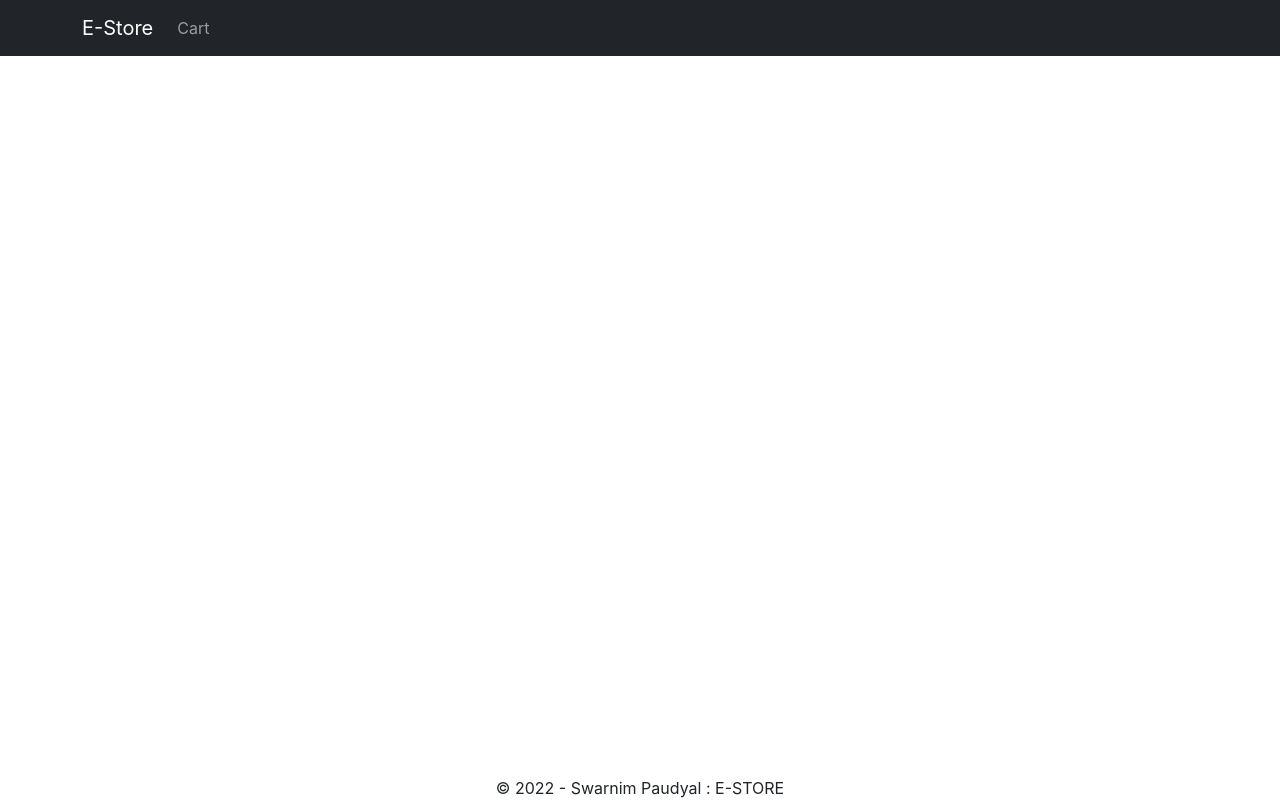
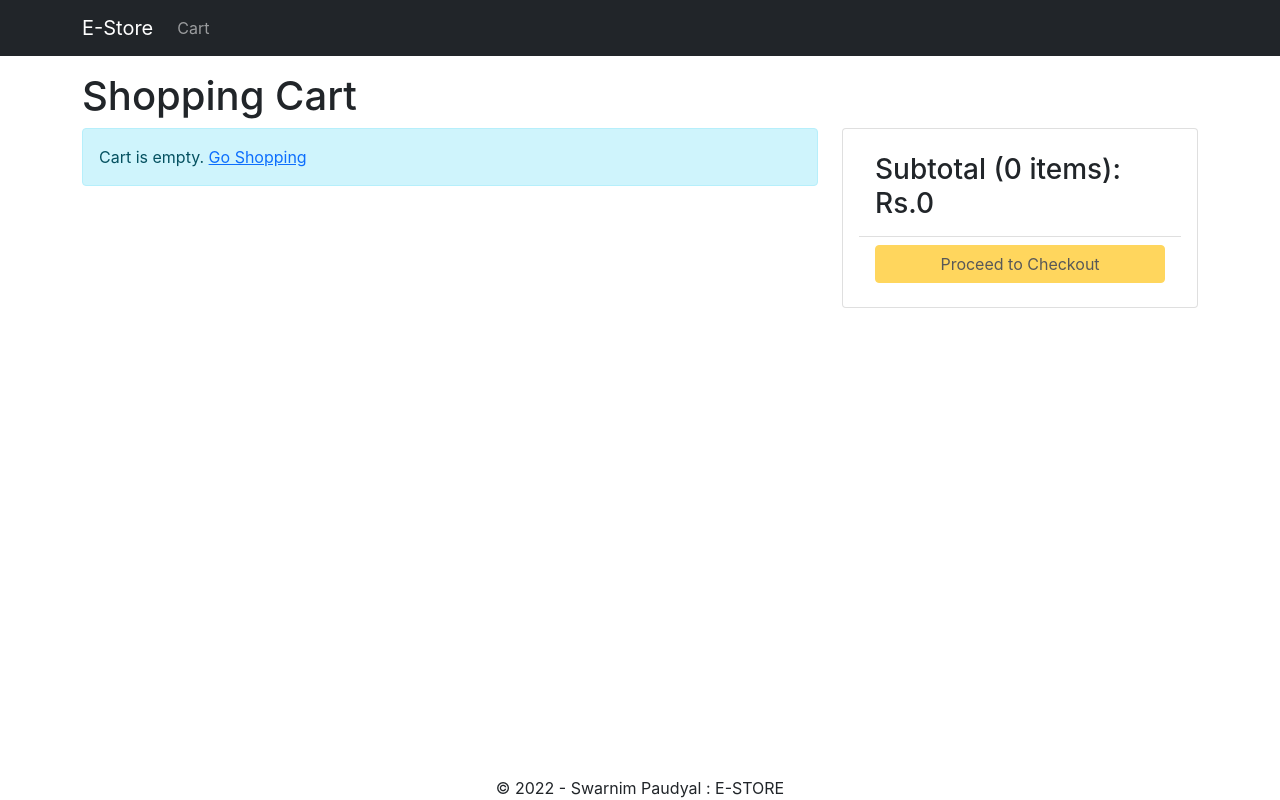
Before and after one commit to Swarnim55/MERN_E-Store, a React (Create React App) app in the folder frontend/: page /cart in a window 1280 px wide. Built offline with nearby package versions, Linux system fonts and the light colour scheme.

Commit message:
Created CartScreen Component

```diff
--- a/frontend/src/App.js
+++ b/frontend/src/App.js
@@ -8,6 +8,7 @@
 import Badge from 'react-bootstrap/esm/Badge';
 import { useContext } from 'react';
 import { Store } from './Store';
+import CartScreen from './screens/CartScreen';
 function App() {
   const { state } = useContext(Store);
   const { cart } = state;
@@ -38,6 +39,7 @@
           <Container className="mt-3">
             <Routes>
               <Route path="/product/:slug" element={<ProductScreen />} />
+              <Route path="/cart" element={<CartScreen />} />
               <Route path="/" element={<HomeScreen />} />
             </Routes>
           </Container>
--- a/frontend/src/index.css
+++ b/frontend/src/index.css
@@ -45,3 +45,7 @@
 .img-large {
   max-width: 100%;
 }
+
+.img-thumbnail {
+  height: 80px;
+}
--- /dev/null
+++ b/frontend/src/screens/CartScreen.js
@@ -0,0 +1,96 @@
+import { useContext } from 'react';
+import { Store } from '../Store';
+import { Helmet } from 'react-helmet-async';
+import Row from 'react-bootstrap/Row';
+import Col from 'react-bootstrap/Col';
+import MessageBox from '../components/MessageBox';
+import ListGroup from 'react-bootstrap/ListGroup';
+import Button from 'react-bootstrap/Button';
+import Card from 'react-bootstrap/Card';
+import { Link } from 'react-router-dom';
+import ListGroupItem from 'react-bootstrap/esm/ListGroupItem';
+
+export default function CartScreen() {
+  const { state, dispatch: ctxDispatch } = useContext(Store);
+  const {
+    cart: { cartItems },
+  } = state;
+  return (
+    <div>
+      <Helmet>
+        <title>Shopping Cart</title>
+      </Helmet>
+      <h1>Shopping Cart </h1>
+      <Row>
+        <Col md={8}>
+          {cartItems.length === 0 ? (
+            <MessageBox>
+              Cart is empty. <Link to="/">Go Shopping</Link>
+            </MessageBox>
+          ) : (
+            <ListGroup>
+              {cartItems.map((item) => (
+                <ListGroup.Item key={item._id}>
+                  <Row className="align-items-center">
+                    <Col md={4}>
+                      <img
+                        src={item.image}
+                        alt={item.name}
+                        className="img-fluid rounded img-thumbnail"
+                      ></img>{' '}
+                      <Link to={`/product/${item.slug}`}>{item.name}</Link>
+                    </Col>
+                    <Col md={3}>
+                      <Button variant="light" disabled={item.quantity === 1}>
+                        <i className="fas fa-minus-circle"></i>
+                      </Button>{' '}
+                      <span>{item.quantity}</span>{' '}
+                      <Button
+                        variant="light"
+                        disabled={item.quantity === item.countInStock}
+                      >
+                        <i className="fas fa-plus-circle"></i>
+                      </Button>
+                    </Col>
+                    <Col md={3}>Rs. {item.price}</Col>
+                    <Col md={2}>
+                      <Button variant="light">
+                        <i className="fas fa-trash"> </i>
+                      </Button>
+                    </Col>
+                  </Row>
+                </ListGroup.Item>
+              ))}
+            </ListGroup>
+          )}
+        </Col>
+        <Col md={4}>
+          <Card>
+            <Card.Body>
+              <ListGroup variant="flush">
+                <ListGroup.Item>
+                  <h3>
+                    Subtotal ({cartItems.reduce((a, c) => a + c.quantity, 0)}{' '}
+                    items): Rs.
+                    {cartItems.reduce((a, c) => a + c.price * c.quantity, 0)}
+                  </h3>
+                </ListGroup.Item>
+                <ListGroup.Item>
+                  <div className="d-grid">
+                    <Button
+                      type="button"
+                      variant="warning"
+                      disabled={cartItems.length === 0}
+                    >
+                      Proceed to Checkout
+                    </Button>
+                  </div>
+                </ListGroup.Item>
+              </ListGroup>
+            </Card.Body>
+          </Card>
+        </Col>
+      </Row>
+    </div>
+  );
+}
--- a/frontend/src/screens/ProductScreen.js
+++ b/frontend/src/screens/ProductScreen.js
@@ -1,6 +1,6 @@
 import axios from 'axios';
 import { useContext, useEffect, useReducer } from 'react';
-import { useParams } from 'react-router-dom';
+import { useNavigate, useParams } from 'react-router-dom';
 import Row from 'react-bootstrap/Row';
 import Col from 'react-bootstrap/Col';
 import Card from 'react-bootstrap/Card';
@@ -28,6 +28,7 @@
 };
 
 function ProductScreen() {
+  const navigate = useNavigate();
   const params = useParams();
   const { slug } = params;
 
@@ -64,6 +65,7 @@
       type: 'CART_ADD_ITEM',
       payload: { ...product, quantity },
     });
+    navigate('/cart');
   };
   return loading ? (
     <LoadingBox />
@@ -95,7 +97,7 @@
                 numReviews={product.numReviews}
               ></Rating>
             </ListGroup.Item>
-            <ListGroup.Item>Price: ${product.price}</ListGroup.Item>
+            <ListGroup.Item>Price: Rs.{product.price}</ListGroup.Item>
             <ListGroup.Item>
               Description: <p>{product.description}</p>
             </ListGroup.Item>
@@ -108,7 +110,7 @@
                 <ListGroup.Item>
                   <Row>
                     <Col>Price:</Col>
-                    <Col>${product.price}</Col>
+                    <Col>Rs. {product.price}</Col>
                   </Row>
                 </ListGroup.Item>
                 <ListGroup.Item>
```
Also changed, not shown: 2 other files (tests, documents, lock files or other folders).
